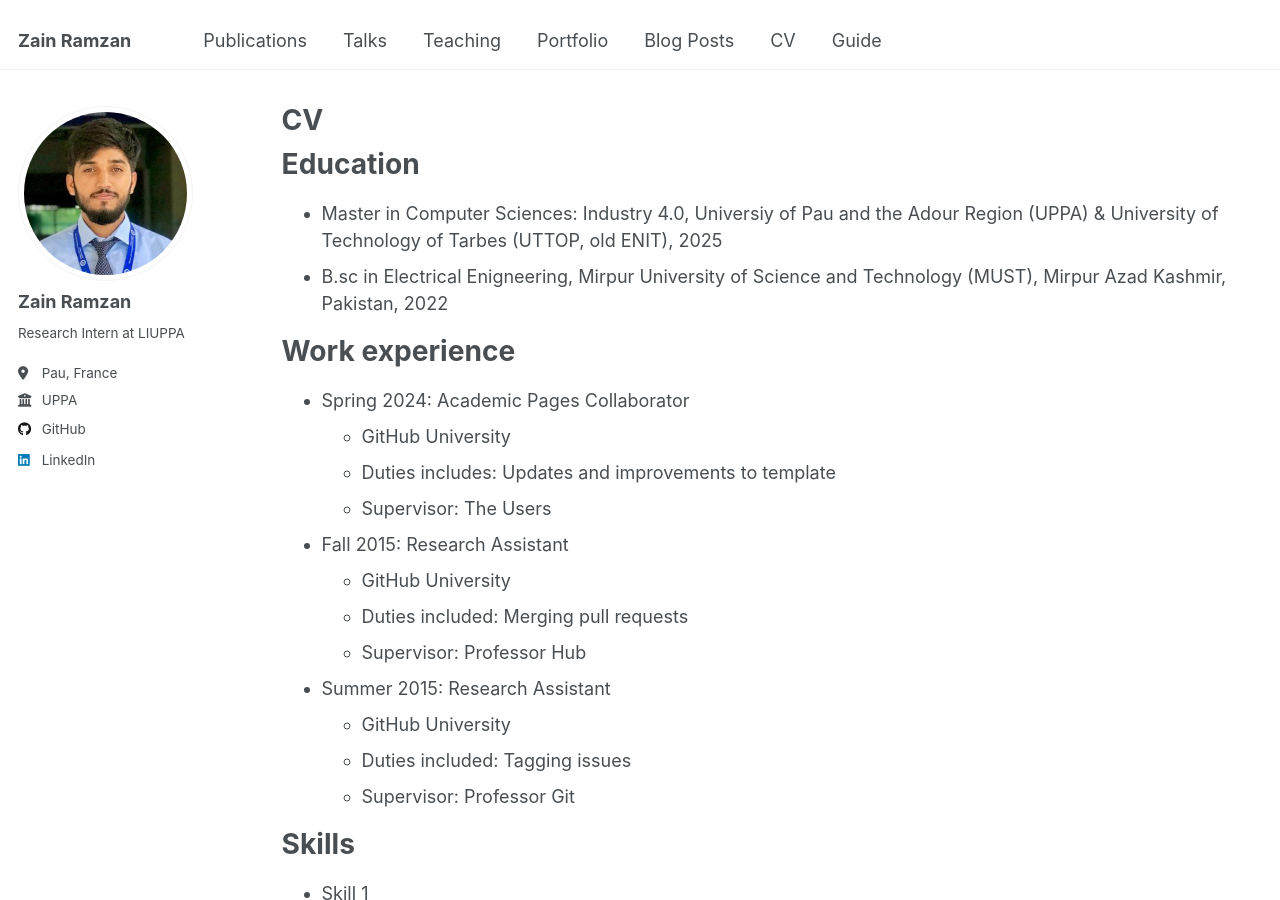
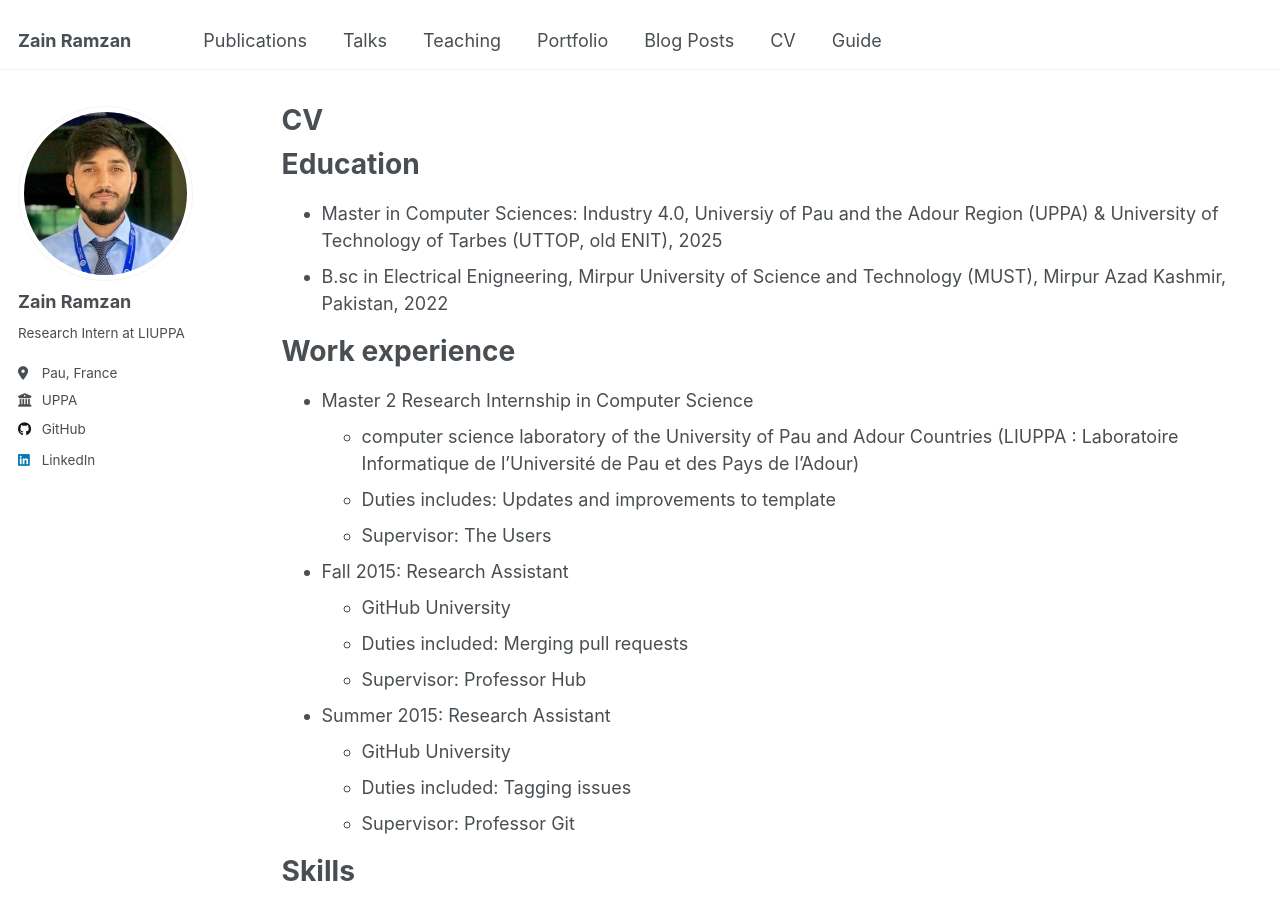
Before and after one commit to zain-ramzan/zain-ramzan.github.io, a Jekyll site: the page built from _pages/cv.md, in a window 1280 px wide and 900 px high. Built offline with Jekyll 4.4.1, drawn with Linux system fonts in a browser that asks for light colours.

Commit message:
Update cv.md

```diff
--- a/_pages/cv.md
+++ b/_pages/cv.md
@@ -16,8 +16,8 @@ Education
 
 Work experience
 ======
-* Spring 2024: Academic Pages Collaborator
-  * GitHub University
+* Master 2 Research Internship in Computer Science
+  * computer science laboratory of the University of Pau and Adour Countries (LIUPPA : Laboratoire Informatique de l'Université de Pau et des Pays de l'Adour)
   * Duties includes: Updates and improvements to template
   * Supervisor: The Users
 
```
